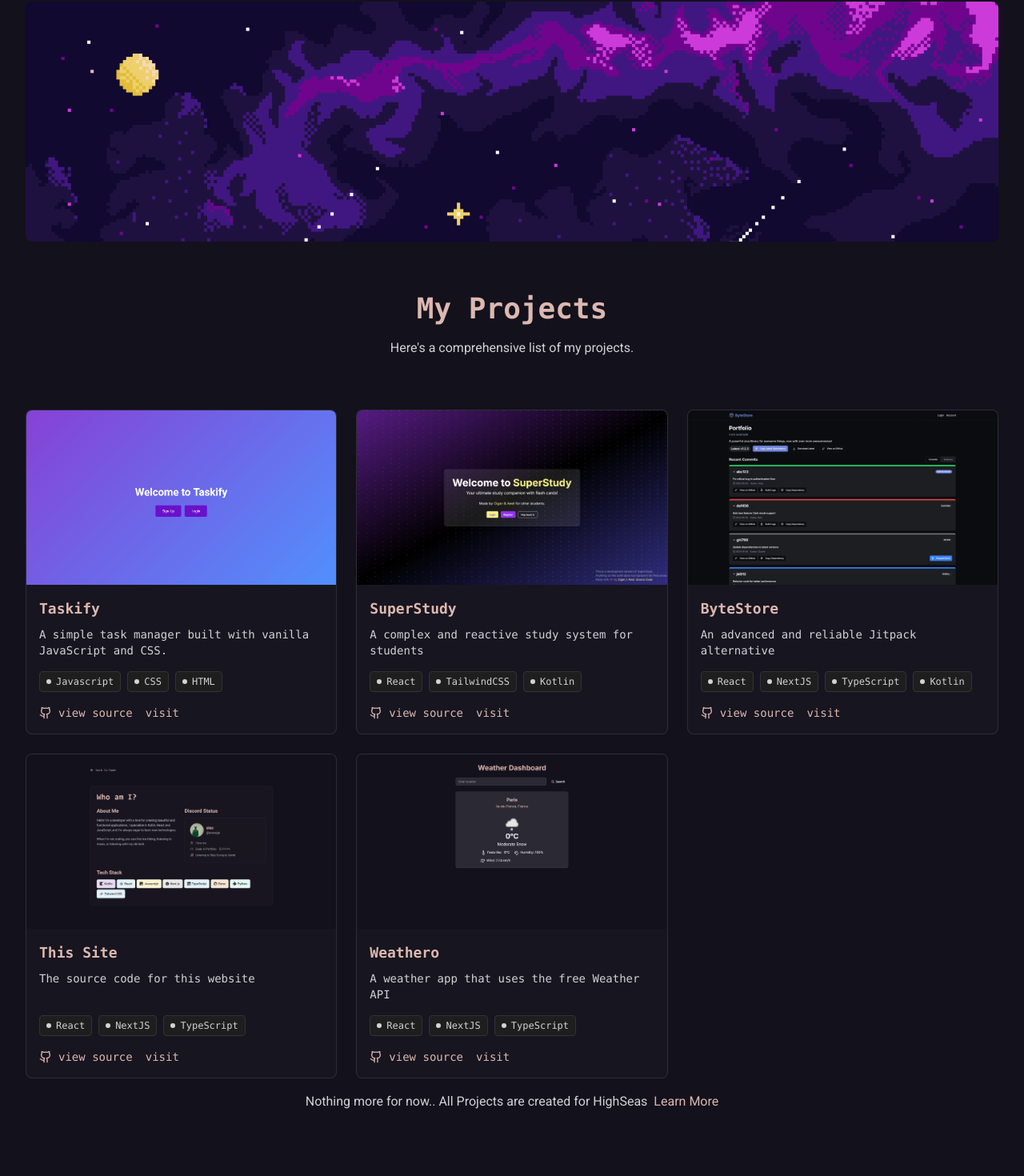
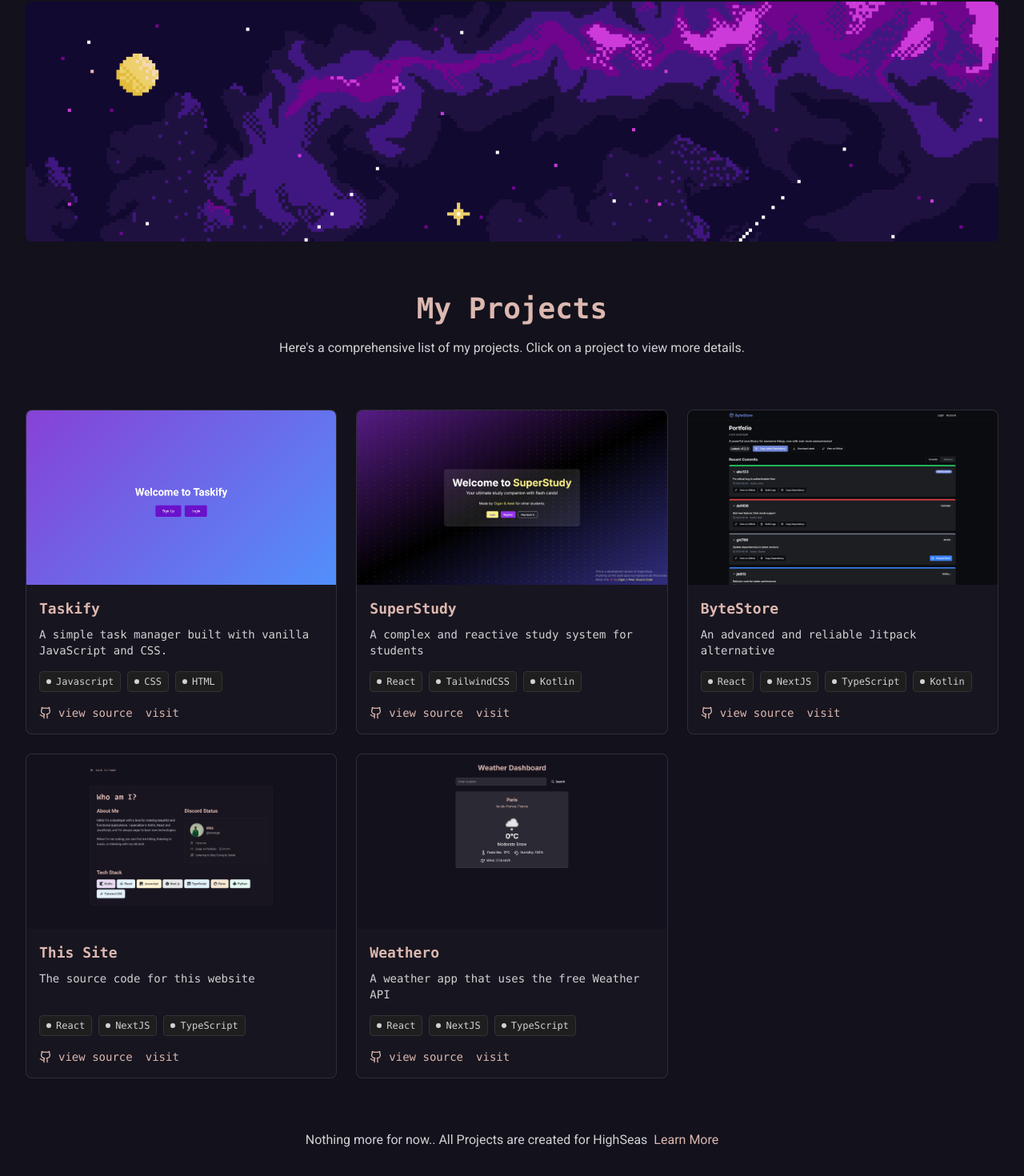
Before and after one commit to snowypy/Portfolio, a Next.js app: page /projects in a window 1280 px wide. Shown: the part 150-1620 px from the top of the page at 80% size. Built offline with nearby package versions, Linux system fonts and the light colour scheme.

Commit message:
Update ProjectsPage component with improved navigation and project details

```diff
--- a/app/projects/page.tsx
+++ b/app/projects/page.tsx
@@ -62,7 +62,8 @@ export default function ProjectsPage() {
         <nav className="flex justify-between items-center mb-16">
           <Link className="flex items-center space-x-2 text-[#DCB8B0] hover:text-[#D2D2D4] transition-colors" href="/">
             <ArrowLeft className="h-5 w-5" />
-            <span className="font-mono">back to home</span>
+            <span className="font-mono">back to home</span
+>
           </Link>
         </nav>
 
@@ -84,7 +85,7 @@ export default function ProjectsPage() {
         <header className="space-y-4 max-w-3xl mx-auto text-center mb-16">
           <h1 className="text-4xl font-bold font-mono text-[#DCB8B0]">My Projects</h1>
           <p className="text-[#D2D2D4] leading-relaxed">
-            Here's a comprehensive list of my projects.
+            Here's a comprehensive list of my projects. Click on a project to view more details.
           </p>
         </header>
 
@@ -103,7 +104,7 @@ export default function ProjectsPage() {
                 }}
               >
                 <div className="bg-[#1A1721]/80 border border-white/10 rounded-lg overflow-hidden h-full flex flex-col">
-                  <Link href={`/project/${project.title}`}>
+                  <Link href={`/project/${project.title.toLowerCase()}`}>
                     <div className="aspect-video relative cursor-pointer">
                       <Image
                         src={project.image}
@@ -116,7 +117,7 @@ export default function ProjectsPage() {
 
                   <div className="p-4 flex-grow flex flex-col">
                     <h3 className="font-mono text-[#DCB8B0] text-lg mb-2 font-bold cursor-pointer">
-                      <Link href={`/project/${project.title}`}>{project.title}</Link>
+                      <Link href={`/project/${project.title.toLowerCase()}`}>{project.title}</Link>
                     </h3>
                     <p className="font-mono text-[#D2D2D4] text-sm mb-4 flex-grow">{project.description}</p>
 
@@ -154,7 +155,7 @@ export default function ProjectsPage() {
           </div>
         </section>
 
-        <header className="space-y-4 max-w-3xl mx-auto text-center mb-16">
+        <header className="space-y-4 max-w-3xl mx-auto text-center mt-16">
           <h1 className="text-4xl font-bold font-mono text-[#DCB8B0]"></h1>
             <p className="text-[#D2D2D4] leading-relaxed">
             Nothing more for now.. All Projects are created for HighSeas
```
